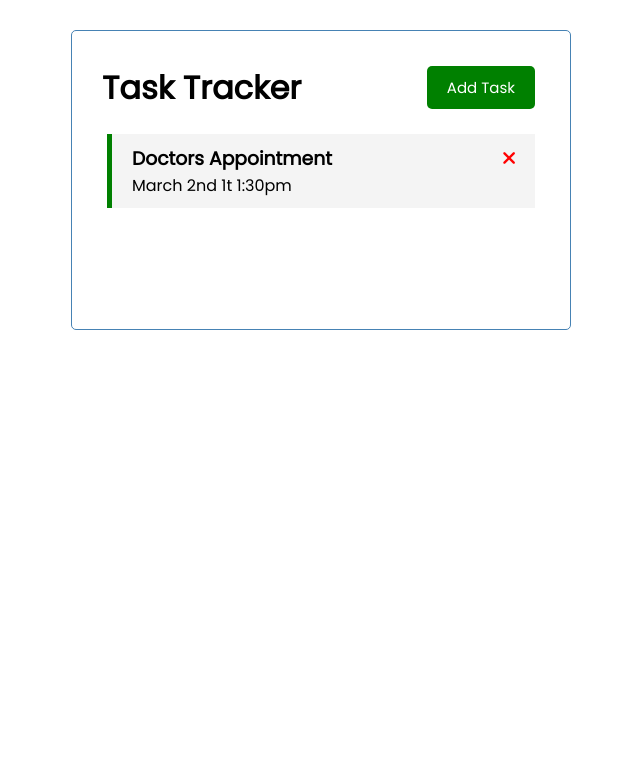
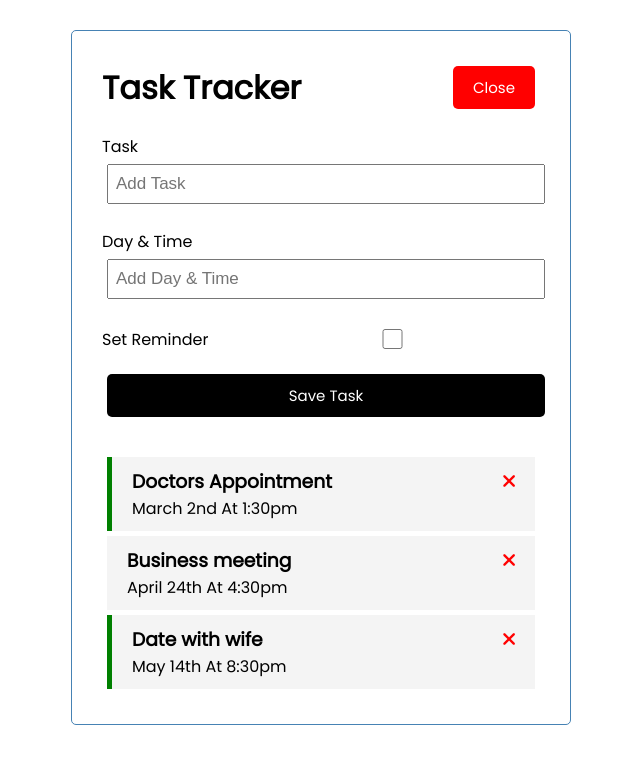
Before and after one commit to astonetuhame/simple_task_tracker, a Vue app: page / in a window 1280 px wide. Both pictures are taken after a click on the button "Add Task". Shown: the top 764 px of the page, without its empty margins (319-959 px from the left). Built offline with nearby package versions, Linux system fonts and the light colour scheme.

Commit message:
Updated app.vue

```diff
--- a/src/App.vue
+++ b/src/App.vue
@@ -1,36 +1,76 @@
 <template>
-<div class="container">
-  <Header  title="Task Tracker" />
-  <Tasks :tasks="tasks"/>
-</div>
+  <div class="container">
+    <Header @toggle-add-task="toggleAddTask" title="Task Tracker" :showAddTask="showAddTask" />
+    <div>
+      <AddTask v-show="showAddTask" @add-task="addTask" />
+    </div>
+    <Tasks
+      @toggle-reminder="toggleReminder"
+      @delete-task="deleteTask"
+      :tasks="tasks"
+    />
+  </div>
 </template>
 
 <script>
-
-import Header from './components/Header';
-import Tasks from './components/Tasks';
+import Header from "./components/Header";
+import Tasks from "./components/Tasks";
+import AddTask from "./components/AddTask";
 
 export default {
   name: "App",
   components: {
     Header,
-    Tasks
+    Tasks,
+    AddTask,
   },
-  data(){
-    return{
-      tasks: []
+  data() {
+    return {
+      tasks: [],
+      showAddTask: false,
+    };
+  },
+  methods: {
+    addTask(task) {
+      this.tasks = [...this.tasks, task];
+    },
+
+    deleteTask(id) {
+      if (confirm("Are you sure?"))
+        this.tasks = this.tasks.filter((task) => task.id !== id);
+    },
+    toggleReminder(id) {
+      this.tasks = this.tasks.map((task) =>
+        task.id === id ? { ...task, reminder: !task.reminder } : task
+      );
+    },
+    toggleAddTask()
+    {
+      this.showAddTask = !this.showAddTask
     }
   },
-  created(){
+  created() {
     this.tasks = [
       {
         id: 1,
-        text: 'Doctors Appointment',
-        day: 'March 2nd 1t 1:30pm',
+        text: "Doctors Appointment",
+        day: "March 2nd At 1:30pm",
         reminder: true,
-      }
-    ]
-  }
+      },
+      {
+        id: 2,
+        text: "Business meeting",
+        day: "April 24th At 4:30pm",
+        reminder: false,
+      },
+      {
+        id: 3,
+        text: "Date with wife",
+        day: "May 14th At 8:30pm",
+        reminder: true,
+      },
+    ];
+  },
 };
 </script>
 
```
